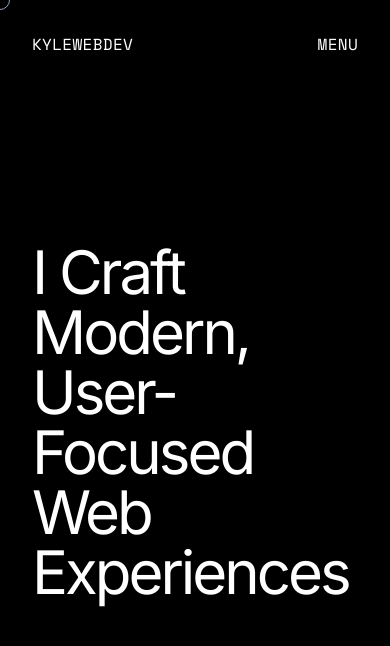
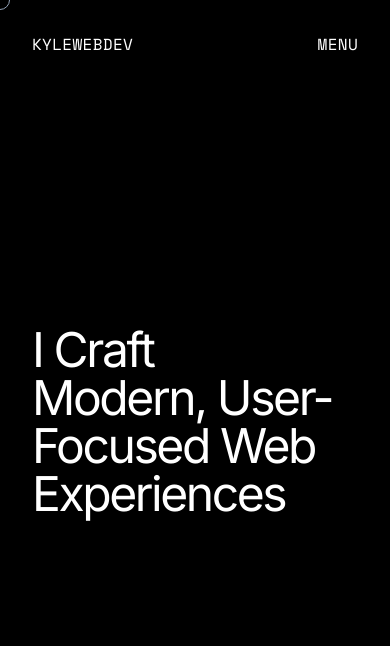
Before and after one commit to kylewebdev/kylewebdev.com, a Next.js app: page / in a window 390 px wide. Shown: the top 646 px of the page. Built offline with nearby package versions, Linux system fonts and the light colour scheme.

Commit message:
Updated homepage title size

```diff
--- a/src/app/page.tsx
+++ b/src/app/page.tsx
@@ -1,7 +1,7 @@
 export default function Home() {
 	return (
 		<div className="w-full h-full min-h-dvh py-24 px-8 flex items-center justify-center">
-			<h1 className="max-w-[14ch] font-normal tracking-tighter text-6xl lg:text-9xl 2xl:text-[10rem] text-balance">
+			<h1 className="max-w-[14ch] font-normal tracking-tighter text-5xl md:text-6xl lg:text-9xl 2xl:text-[10rem] text-balance">
 				I Craft Modern, User-Focused Web Experiences
 			</h1>
 		</div>
```
